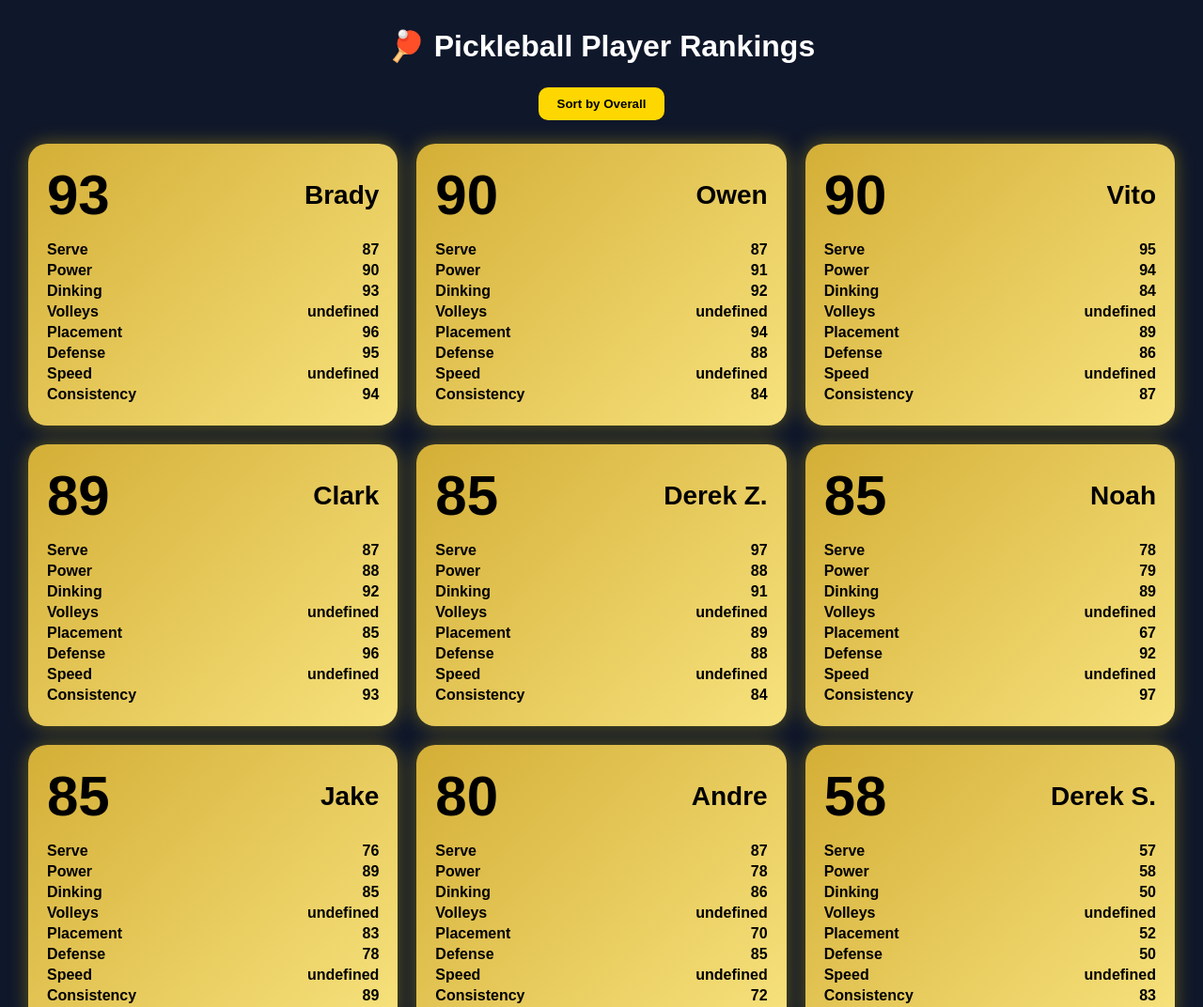
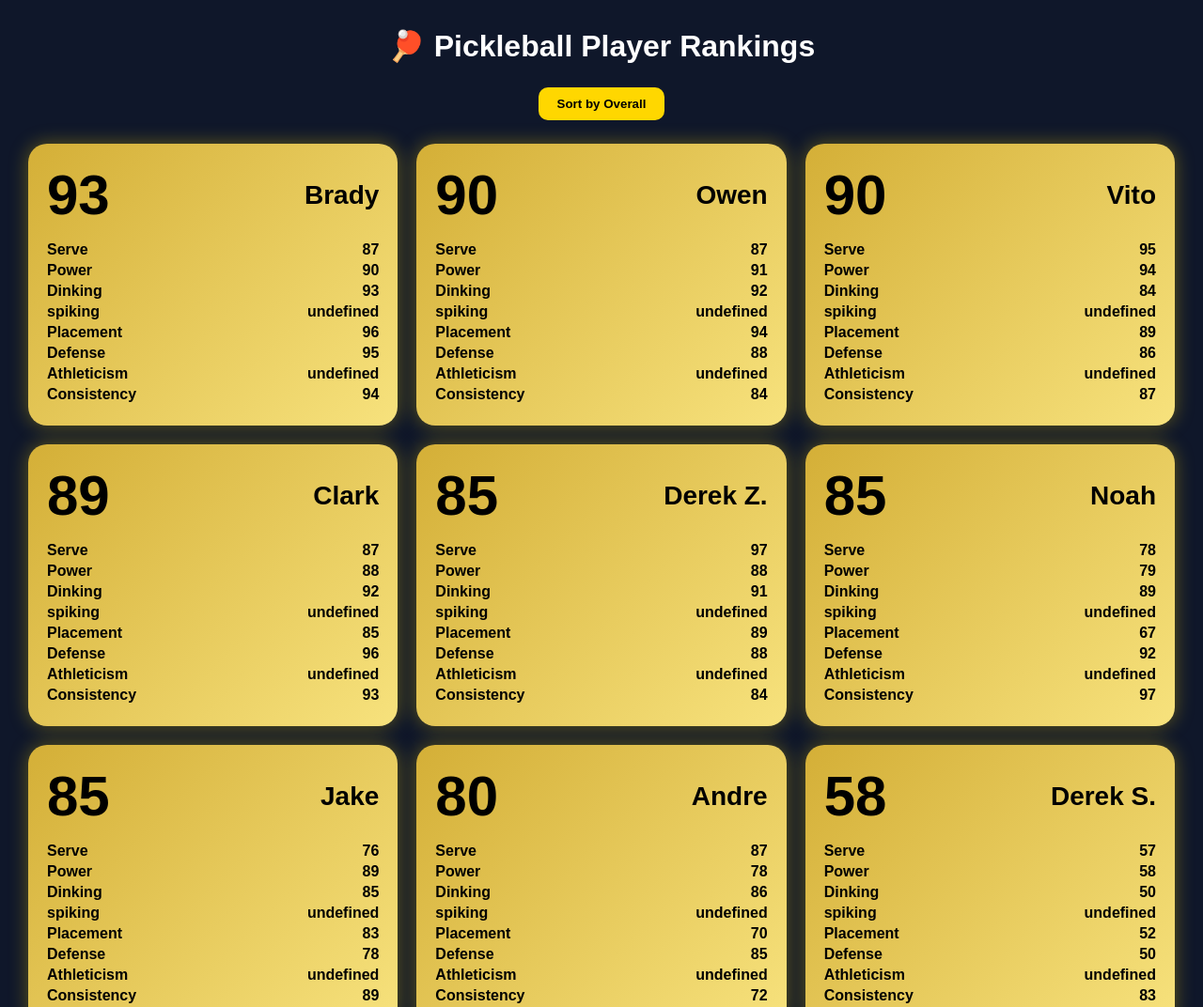
Before and after one commit to Mazz135/pickleball-rankings, a plain HTML site: page index.html in a window 1280 px wide. Shown: the top 1072 px of the page at 94% size. Drawn offline with Linux system fonts and the light colour scheme.

Commit message:
Update index.html

```diff
--- a/index.html
+++ b/index.html
@@ -228,10 +228,10 @@ function renderPlayers(){
                 <div class="stat"><span>Serve</span><span>${player.serve}</span></div>
                 <div class="stat"><span>Power</span><span>${player.power}</span></div>
                 <div class="stat"><span>Dinking</span><span>${player.dinking}</span></div>
-                <div class="stat"><span>Volleys</span><span>${player.volleys}</span></div>
+                <div class="stat"><span>spiking</span><span>${player.volleys}</span></div>
                 <div class="stat"><span>Placement</span><span>${player.placement}</span></div>
                 <div class="stat"><span>Defense</span><span>${player.defense}</span></div>
-                <div class="stat"><span>Speed</span><span>${player.speed}</span></div>
+                <div class="stat"><span>Athleticism</span><span>${player.speed}</span></div>
                 <div class="stat"><span>Consistency</span><span>${player.consistency}</span></div>
             </div>
         </div>
```
